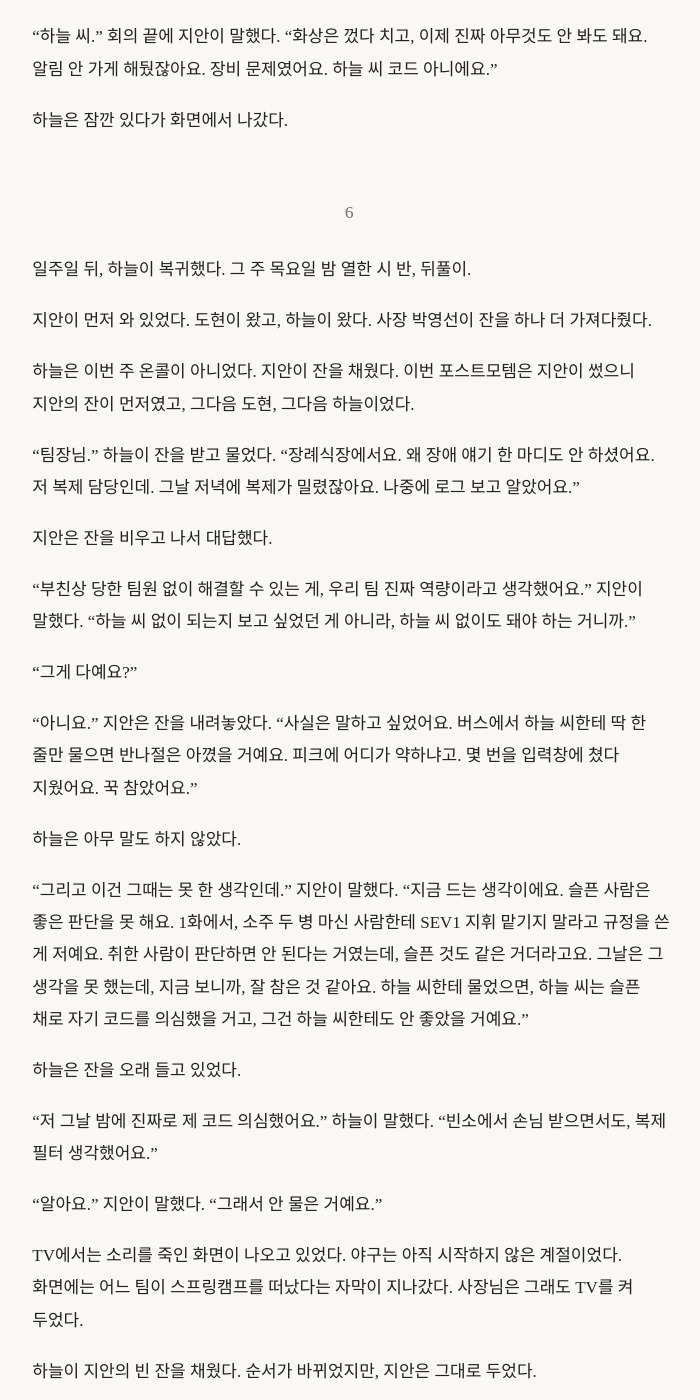
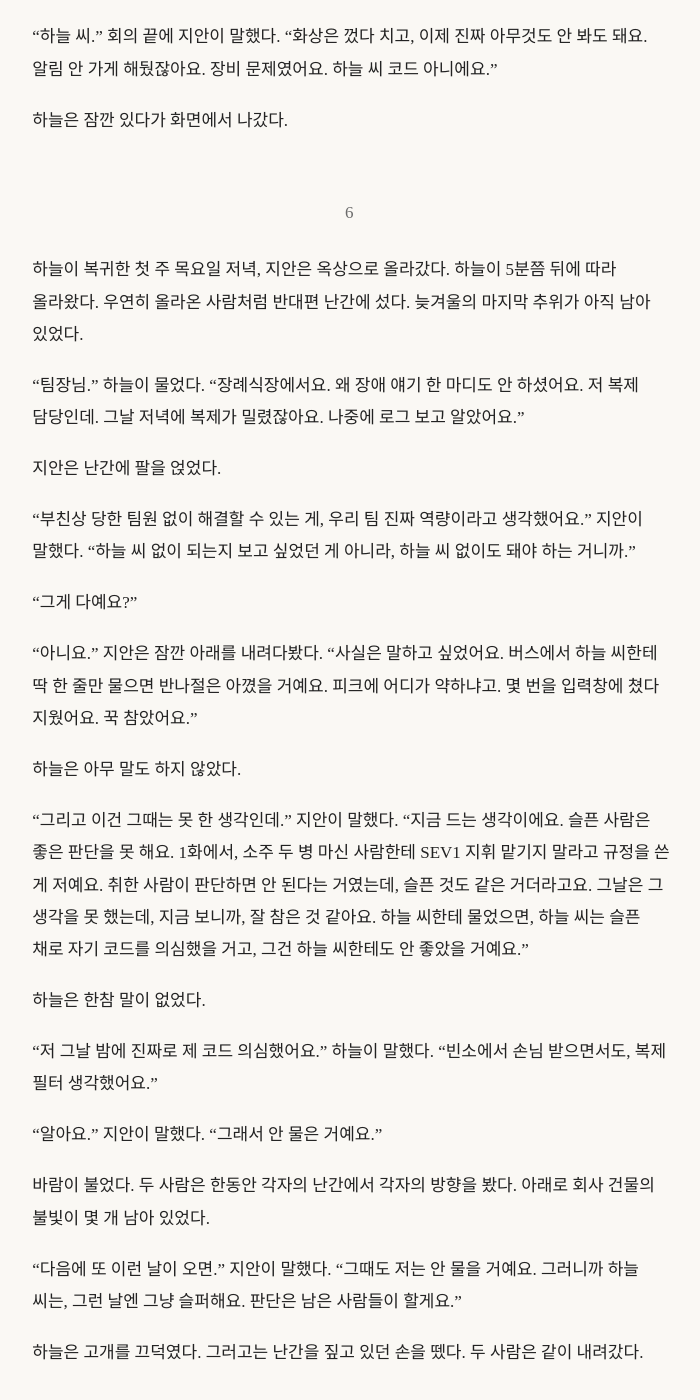
Before and after one commit to benelog/postmortem, a Jekyll site: the page built from _episodes/episode-9.md, in a window 1280 px wide and 1400 px high, scrolled down 5317 px. Shown: the whole window, without its empty margins (289-989 px from the left). Built offline with Jekyll 4.4.1, drawn with Linux system fonts in a browser that asks for light colours.

Commit message:
9화 결말을 뒤풀이에서 옥상으로 변경 (1화 옥상 반향, 뒤풀이 결말 반복 완화)

```diff
--- a/_episodes/episode-9.md
+++ b/_episodes/episode-9.md
@@ -129,32 +129,30 @@ layout: episode
 
 ## 6
 
-일주일 뒤, 하늘이 복귀했다. 그 주 목요일 밤 열한 시 반, 뒤풀이.
+하늘이 복귀한 첫 주 목요일 저녁, 지안은 옥상으로 올라갔다. 하늘이 5분쯤 뒤에 따라 올라왔다. 우연히 올라온 사람처럼 반대편 난간에 섰다. 늦겨울의 마지막 추위가 아직 남아 있었다.
 
-지안이 먼저 와 있었다. 도현이 왔고, 하늘이 왔다. 사장 박영선이 잔을 하나 더 가져다줬다.
+"팀장님." 하늘이 물었다. "장례식장에서요. 왜 장애 얘기 한 마디도 안 하셨어요. 저 복제 담당인데. 그날 저녁에 복제가 밀렸잖아요. 나중에 로그 보고 알았어요."
 
-하늘은 이번 주 온콜이 아니었다. 지안이 잔을 채웠다. 이번 포스트모템은 지안이 썼으니 지안의 잔이 먼저였고, 그다음 도현, 그다음 하늘이었다.
-
-"팀장님." 하늘이 잔을 받고 물었다. "장례식장에서요. 왜 장애 얘기 한 마디도 안 하셨어요. 저 복제 담당인데. 그날 저녁에 복제가 밀렸잖아요. 나중에 로그 보고 알았어요."
-
-지안은 잔을 비우고 나서 대답했다.
+지안은 난간에 팔을 얹었다.
 
 "부친상 당한 팀원 없이 해결할 수 있는 게, 우리 팀 진짜 역량이라고 생각했어요." 지안이 말했다. "하늘 씨 없이 되는지 보고 싶었던 게 아니라, 하늘 씨 없이도 돼야 하는 거니까."
 
 "그게 다예요?"
 
-"아니요." 지안은 잔을 내려놓았다. "사실은 말하고 싶었어요. 버스에서 하늘 씨한테 딱 한 줄만 물으면 반나절은 아꼈을 거예요. 피크에 어디가 약하냐고. 몇 번을 입력창에 쳤다 지웠어요. 꾹 참았어요."
+"아니요." 지안은 잠깐 아래를 내려다봤다. "사실은 말하고 싶었어요. 버스에서 하늘 씨한테 딱 한 줄만 물으면 반나절은 아꼈을 거예요. 피크에 어디가 약하냐고. 몇 번을 입력창에 쳤다 지웠어요. 꾹 참았어요."
 
 하늘은 아무 말도 하지 않았다.
 
 "그리고 이건 그때는 못 한 생각인데." 지안이 말했다. "지금 드는 생각이에요. 슬픈 사람은 좋은 판단을 못 해요. 1화에서, 소주 두 병 마신 사람한테 SEV1 지휘 맡기지 말라고 규정을 쓴 게 저예요. 취한 사람이 판단하면 안 된다는 거였는데, 슬픈 것도 같은 거더라고요. 그날은 그 생각을 못 했는데, 지금 보니까, 잘 참은 것 같아요. 하늘 씨한테 물었으면, 하늘 씨는 슬픈 채로 자기 코드를 의심했을 거고, 그건 하늘 씨한테도 안 좋았을 거예요."
 
-하늘은 잔을 오래 들고 있었다.
+하늘은 한참 말이 없었다.
 
 "저 그날 밤에 진짜로 제 코드 의심했어요." 하늘이 말했다. "빈소에서 손님 받으면서도, 복제 필터 생각했어요."
 
 "알아요." 지안이 말했다. "그래서 안 물은 거예요."
 
-TV에서는 소리를 죽인 화면이 나오고 있었다. 야구는 아직 시작하지 않은 계절이었다. 화면에는 어느 팀이 스프링캠프를 떠났다는 자막이 지나갔다. 사장님은 그래도 TV를 켜 두었다.
+바람이 불었다. 두 사람은 한동안 각자의 난간에서 각자의 방향을 봤다. 아래로 회사 건물의 불빛이 몇 개 남아 있었다.
 
-하늘이 지안의 빈 잔을 채웠다. 순서가 바뀌었지만, 지안은 그대로 두었다.
+"다음에 또 이런 날이 오면." 지안이 말했다. "그때도 저는 안 물을 거예요. 그러니까 하늘 씨는, 그런 날엔 그냥 슬퍼해요. 판단은 남은 사람들이 할게요."
+
+하늘은 고개를 끄덕였다. 그러고는 난간을 짚고 있던 손을 뗐다. 두 사람은 같이 내려갔다.
```
